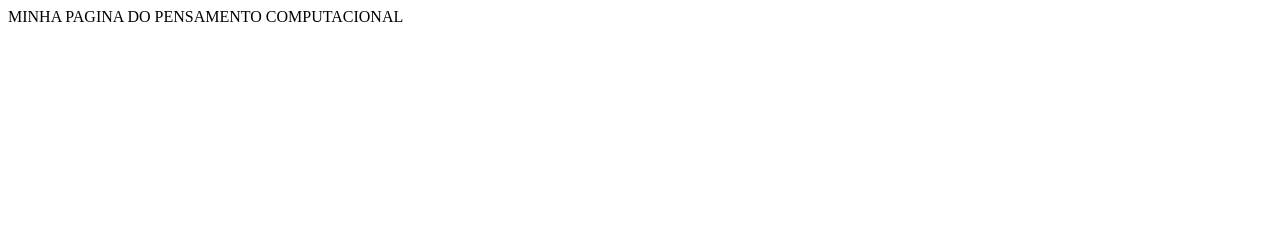
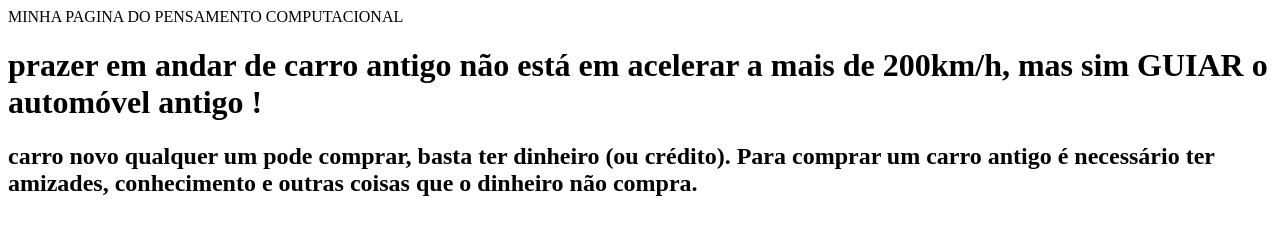
Before and after one commit to marcola1c/paginaweb-chiarelli-1c, a plain HTML site: page index.html in a window 1280 px wide. Drawn offline with Linux system fonts and the light colour scheme.

Commit message:
inserindo texto basico

```diff
--- a/index.html
+++ b/index.html
@@ -7,6 +7,12 @@
     <title>Document</title>
  </head>
  <body>
-       MINHA PAGINA DO PENSAMENTO COMPUTACIONAL
- </body>
+
+      MINHA PAGINA DO PENSAMENTO COMPUTACIONAL
+
+      <h1> prazer em andar de carro antigo não está em acelerar a mais de 200km/h, mas sim GUIAR o automóvel antigo ! </h1>
+
+<h2> carro novo qualquer um pode comprar, basta ter dinheiro (ou crédito). Para comprar um carro antigo é necessário ter amizades, conhecimento e outras coisas que o dinheiro não compra.</h2>
+
+</body>
  </html>
```
